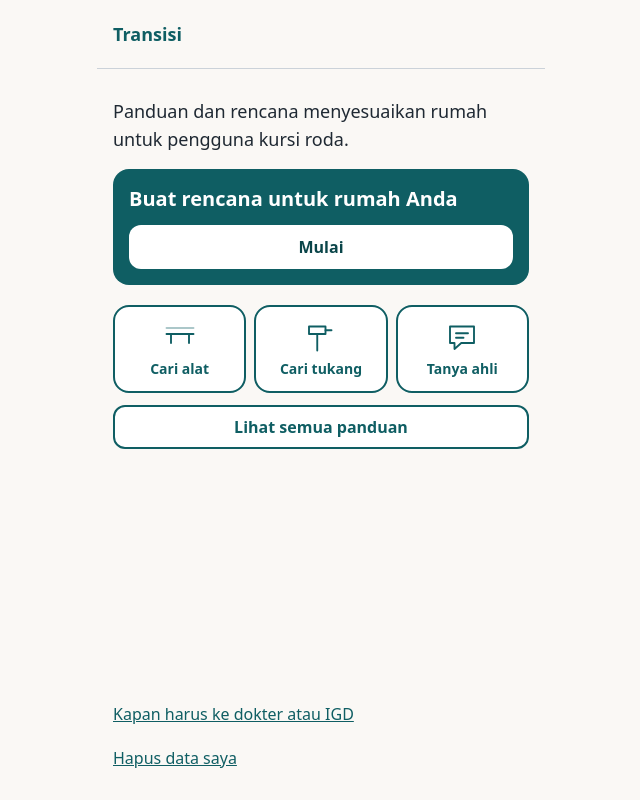
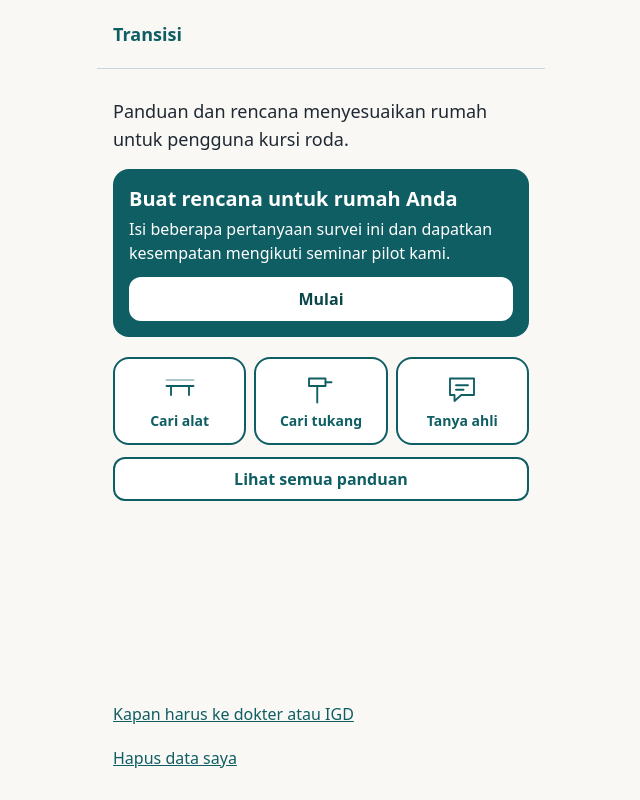
Before and after one commit to titohanafi/transisidnr, a React (Vite) app: page /jelajah/1 in a window 1280 px wide. Shown: the whole page, without its empty margins (319-959 px from the left). Built offline with nearby package versions, Linux system fonts and the light colour scheme.

Commit message:
Beranda: ajakan isi survei dan kesempatan mengikuti seminar pilot
Co-Authored-By: Claude Sonnet 5.5 <noreply@anthropic.com>

```diff
--- a/content/ui.json
+++ b/content/ui.json
@@ -10,7 +10,8 @@
       "judul": "Apa yang ingin Anda lakukan?",
       "susun": {
         "judul": "Buat rencana untuk rumah Anda",
-        "tombol": "Mulai"
+        "tombol": "Mulai",
+        "isi": "Isi beberapa pertanyaan survei ini dan dapatkan kesempatan mengikuti seminar pilot kami."
       },
       "tahu": {
         "judul": "Atau lewati pertanyaan, langsung cari:",
--- a/src/domain/schema.ts
+++ b/src/domain/schema.ts
@@ -150,7 +150,7 @@ export const uiSchema = z
       konteks: teks,
       pilih: z.object({
         judul: teks,
-        susun: z.object({ judul: teks, tombol: teks }),
+        susun: z.object({ judul: teks, isi: teks, tombol: teks }),
         tahu: z.object({ judul: teks, isi: teks, alat: teks, tukang: teks, ahli: teks, semua: teks }),
       }),
     }),
--- a/src/screens/Beranda.tsx
+++ b/src/screens/Beranda.tsx
@@ -20,6 +20,7 @@ export function Beranda() {
         <h3 id="jalur-susun" className="text-xl font-bold">
           {pilih.susun.judul}
         </h3>
+        <p className="mt-1">{pilih.susun.isi}</p>
         <Link
           to="/mulai/1"
           className="mt-3 inline-flex min-h-sentuh w-full items-center justify-center rounded-tombol bg-white px-5 py-2 text-base font-semibold text-utama-gelap hover:bg-utama-muda"
```
Also changed, not shown: 1 other file (tests, documents, lock files or other folders).
